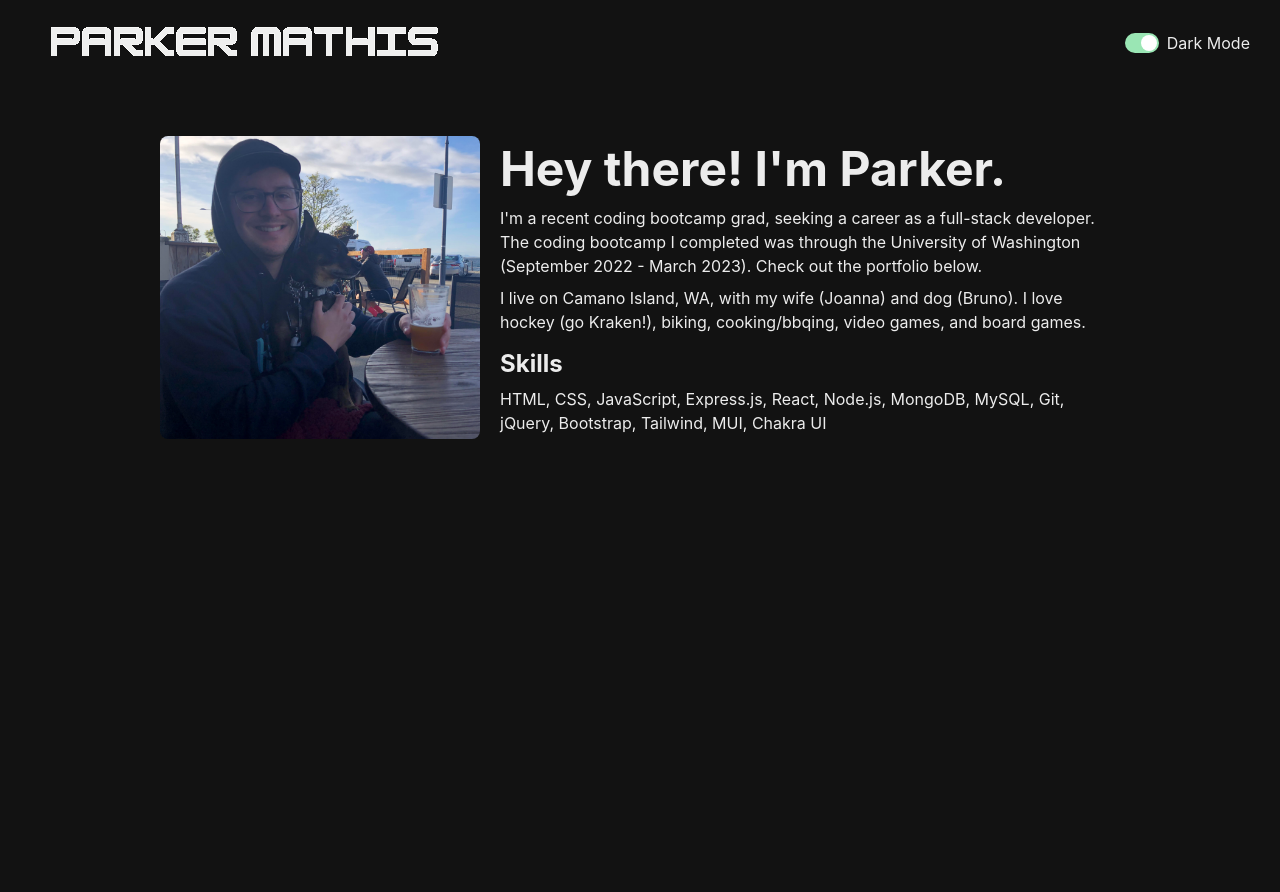
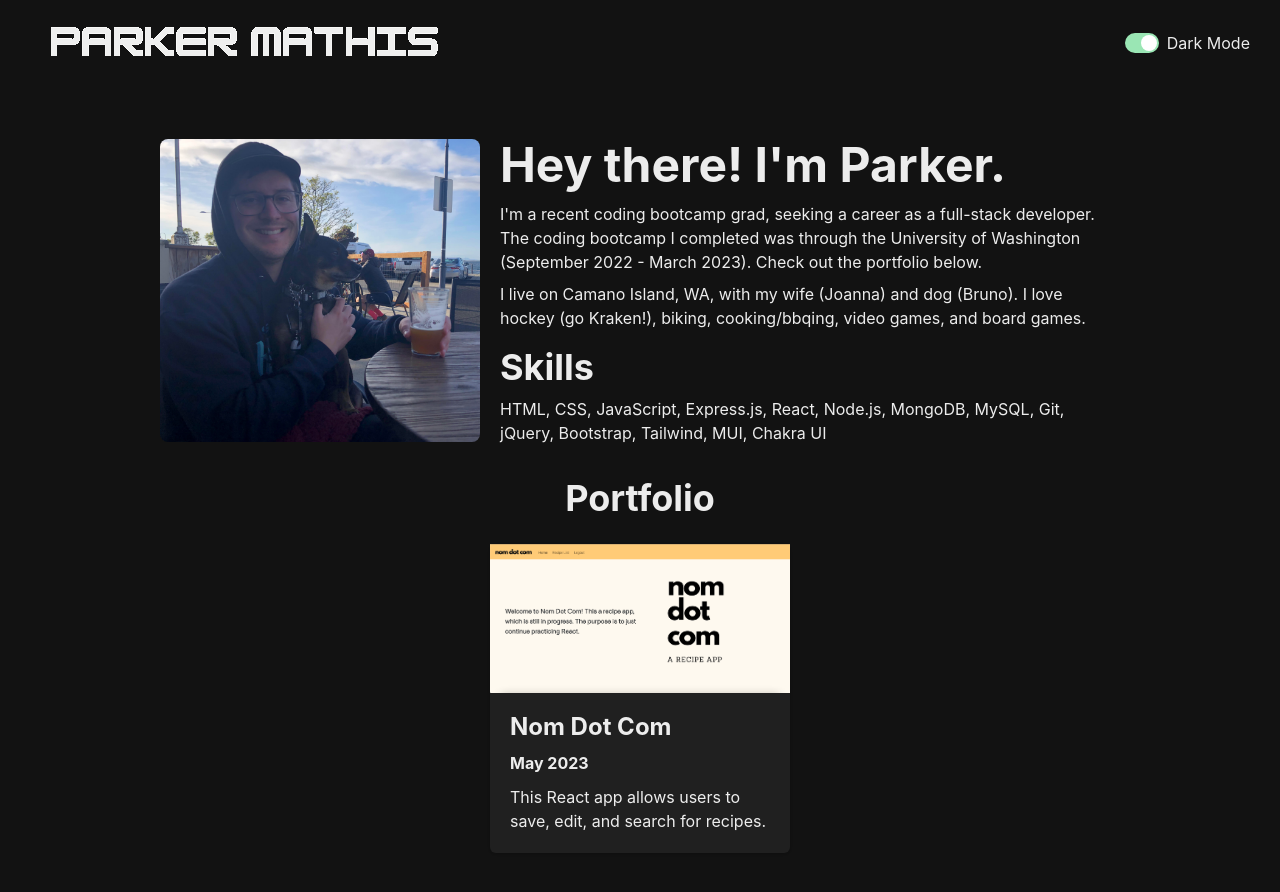
Before and after one commit to markerpathis/redesigned-portfolio, a React (Vite) app: page / in a window 1280 px wide. Shown: the top 892 px of the page. Before the commit the page ends 800 px from the top, so only its background shows below. Built offline with nearby package versions, Linux system fonts and the light colour scheme.

Commit message:
Added basic project card component

```diff
--- a/src/App.tsx
+++ b/src/App.tsx
@@ -1,4 +1,4 @@
-import { VStack, Text, Box, Flex, HStack } from "@chakra-ui/layout";
+import { VStack, Text, Box, Flex, HStack, Heading, Center } from "@chakra-ui/layout";
 import { Image } from "@chakra-ui/image";
 
 import HeadingMain from "./components/HeadingMain";
@@ -8,6 +8,7 @@ import HeadingSecondary from "./components/HeadingSecondary";
 import SkillsText from "./content/Skills";
 import AboutText from "./content/about";
 import NavBar from "./components/NavBar";
+import ProjectCard from "./components/ProjectCard";
 
 function App() {
   return (
@@ -26,6 +27,16 @@ function App() {
             <Text>{SkillsText}</Text>
           </VStack>
         </Flex>
+        <Center paddingTop={8}>
+          <VStack>
+            <Heading as="h1" fontSize="4xl" paddingBottom={4}>
+              Portfolio
+            </Heading>
+            <Box width="300px">
+              <ProjectCard />
+            </Box>
+          </VStack>
+        </Center>
       </Box>
     </>
   );
--- a/src/components/HeadingSecondary.tsx
+++ b/src/components/HeadingSecondary.tsx
@@ -7,7 +7,7 @@ interface Props {
 
 const HeadingSecondary = ({ children }: Props) => {
   return (
-    <Heading as="h2" fontSize="2xl" paddingTop={2}>
+    <Heading as="h2" fontSize="4xl" paddingTop={2}>
       {children}
     </Heading>
   );
--- /dev/null
+++ b/src/components/ProjectCard.tsx
@@ -0,0 +1,23 @@
+import React from "react";
+import { Card, CardBody, Image, Heading, Text, HStack } from "@chakra-ui/react";
+
+import projectImage from "../assets/project-nomdotcom.png";
+
+const ProjectCard = () => {
+  return (
+    <>
+      <Card>
+        <Image src={projectImage} />
+        <CardBody>
+          <Heading fontSize="2xl">Nom Dot Com</Heading>
+          <Heading fontSize="1xl" paddingY={3}>
+            May 2023
+          </Heading>
+          <Text>This React app allows users to save, edit, and search for recipes.</Text>
+        </CardBody>
+      </Card>
+    </>
+  );
+};
+
+export default ProjectCard;
```
Also changed, not shown: src/assets/project-nomdotcom.png (added).
